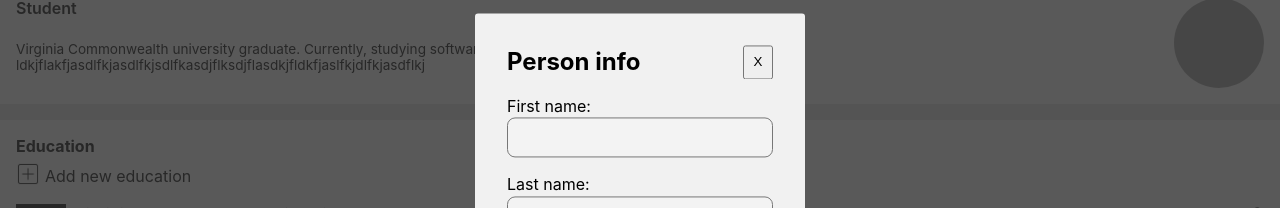
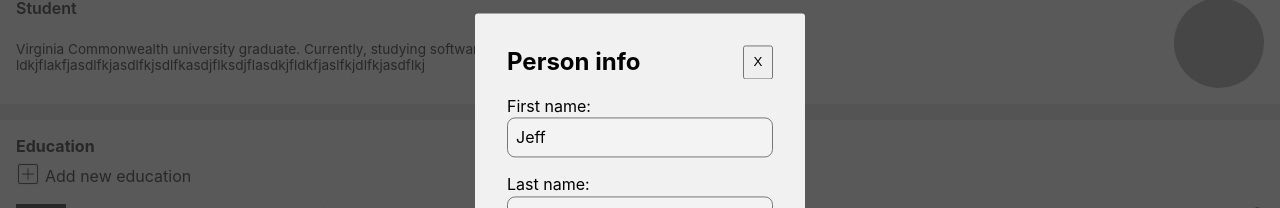
Before and after one commit to salvantjeff/cv-application, a React (Create React App) app in the folder cv-project/: page / in a window 1280 px wide. Both pictures are taken after a click on the picture 1250 px from the left and 29 px from the top of the page. Shown: the part 73-281 px from the top of the page. Built offline with nearby package versions, Linux system fonts and the light colour scheme; grey boxes are pictures that could not be loaded.

Commit message:
Let react manage the state of firstName input elem

```diff
--- a/cv-project/src/components/Person/Forms/EditPersonForm.js
+++ b/cv-project/src/components/Person/Forms/EditPersonForm.js
@@ -1,13 +1,16 @@
 import PersonFormItem from "./FormItem/PersonFormItem";
 import './EditPersonForm.css';
 
-function EditPersonForm (props) {
+function EditPersonForm ({ person, onChange }) {
+    console.log(person);
     return (
         <form className="intro_form">
             <PersonFormItem
                 labelText="First name"
                 id="first-name"
                 inputName="firstName"
+                inputValue={person.firstName}
+                onChange={onChange}
             />
             <PersonFormItem
                 labelText="Last name"
--- a/cv-project/src/components/Person/Forms/FormItem/PersonFormItem.js
+++ b/cv-project/src/components/Person/Forms/FormItem/PersonFormItem.js
@@ -1,4 +1,10 @@
-function PersonFormItem ({ labelText, id, inputName }) {
+function PersonFormItem ({
+    labelText,
+    id,
+    inputName,
+    inputValue,
+    onChange
+}) {
     return (
         <p className="form_item">
             <label htmlFor={id}>
@@ -8,6 +14,8 @@ function PersonFormItem ({ labelText, id, inputName }) {
                 type="text"
                 id={id}
                 name={inputName}
+                value={inputValue}
+                onChange={onChange}
             />
         </p>
     );
--- a/cv-project/src/components/Person/Person.js
+++ b/cv-project/src/components/Person/Person.js
@@ -32,6 +32,14 @@ function Person () {
         toggleModal();
     };
 
+    function handleOnChange(e) {
+        const newPerson = {
+            ...person,
+            firstName: e.target.value
+        }
+        setPerson(newPerson);
+    }
+
     return (
         <div className='person'>
             <div className="section-heading">
@@ -59,6 +67,8 @@ function Person () {
             <PersonModal
                 modal={modal}
                 toggleModal={toggleModal}
+                person={person}
+                onChange={handleOnChange}
             />
         </div>
     );
--- a/cv-project/src/components/Person/PersonModal/PersonModal.js
+++ b/cv-project/src/components/Person/PersonModal/PersonModal.js
@@ -2,7 +2,13 @@ import React from "react";
 import EditPersonForm from "../Forms/EditPersonForm";
 import "./PersonModal.css";
 
-export default function PersonModal({ modal, toggleModal }) {
+export default function PersonModal({
+    modal,
+    toggleModal,
+    person,
+    onChange
+}) {
+
     return (
         <>
             {modal && (
@@ -19,7 +25,10 @@ export default function PersonModal({ modal, toggleModal }) {
                                 >X</button>
                             </div>
                         </div>
-                        <EditPersonForm />
+                        <EditPersonForm
+                            person={person}
+                            onChange={onChange}
+                        />
                     </div>
                 </div>
             </div>
```
